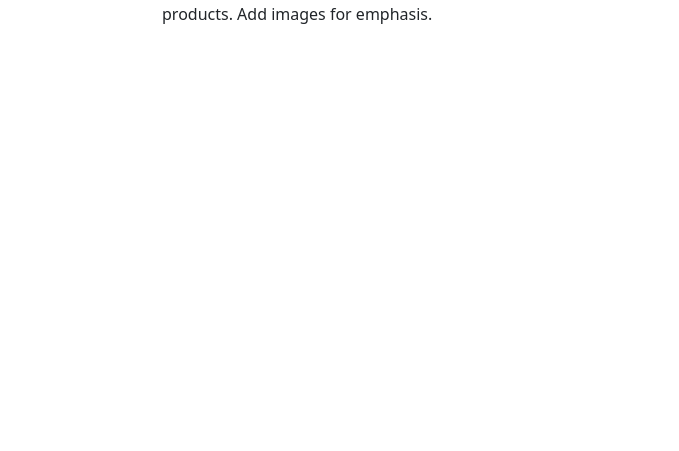
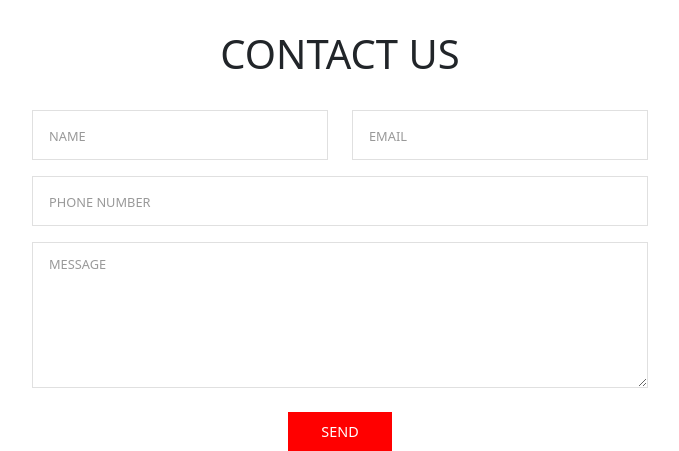
Before and after one commit to Vinayrk2/Avionics, a Python web app: template templates/index.html in a window 1280 px wide. Shown: the part 2024-2475 px from the top of the page, without its empty margins (300-979 px from the left). Before the commit the page ends 2048 px from the top, so only its background shows below. Run offline with Jinja, Linux system fonts and the light colour scheme; the template is opened without the code that fills it, so the values that code supplies are empty; some libraries are stand-ins or nearby versions.

```diff
--- a/templates/index.html
+++ b/templates/index.html
@@ -54,6 +54,35 @@
 .service-description{
     margin-top:7px;
     text-align:justify;
+}
+.form-control {
+    border-radius: 0;
+}
+.btn-danger {
+    background-color: #dc3545;
+    border-color: #dc3545;
+    border-radius: 0;
+}
+.form-control {
+    border-radius: 0;
+    border: 1px solid #e0e0e0;
+    padding: 0.75rem 1rem;
+}
+.form-control::placeholder {
+    color: #999999;
+    text-transform: uppercase;
+    font-size: 0.8rem;
+}
+.btn-danger {
+    background-color: #ff0000;
+    border-color: #ff0000;
+    border-radius: 0;
+    padding: 0.5rem 2rem;
+    font-size: 0.9rem;
+}
+h1 {
+    font-weight: normal;
+    margin-bottom: 2rem;
 }
     </style>
 </head>
@@ -136,27 +165,9 @@
     </div>
 
 
-    <div class="container mt-5">
-        <h1 class="text-center mb-4">SHOP EQUIPMENT BY CATEGORY</h1>
-        <div class="row">
-            <div class="col-md-6 mb-4">
-                <div class="category-box">
-                    <img src="/Avionics/images/recorder.jpg" alt="Communications Equipment" class="equipment-image" >
-                    <div class="category-label">
-                        <h2 class="h4 mb-0">COMMUNICATIONS</h2>
-                    </div>
-                </div>
-            </div>
-            <div class="col-md-6 mb-4">
-                <div class="category-box">
-                    <img src="/Avionics/images/compass.jpg" alt="Navigation Equipment" class="equipment-image">
-                    <div class="category-label">
-                        <h2 class="h4 mb-0 ml-2">NAVIGATIONS</h2>
-                    </div>
-                </div>
-            </div>
-        </div>
-    </div>
+
+
+    <div>
 
         <div class="container mt-5">
             <div class="row">
@@ -195,6 +206,56 @@
                 </div>
             </div>
         </div>
+    </div>
+
+    <div class="container mt-5">
+        <h1 class="text-center mb-4">SHOP EQUIPMENT BY CATEGORY</h1>
+        <div class="row">
+            <div class="col-md-6 mb-4">
+                <div class="category-box">
+                    <img src="/Avionics/images/recorder.jpg" alt="Communications Equipment" class="equipment-image" >
+                    <div class="category-label">
+                        <h2 class="h4 mb-0">COMMUNICATIONS</h2>
+                    </div>
+                </div>
+            </div>
+            <div class="col-md-6 mb-4">
+                <div class="category-box">
+                    <img src="/Avionics/images/compass.jpg" alt="Navigation Equipment" class="equipment-image">
+                    <div class="category-label">
+                        <h2 class="h4 mb-0 ml-2">NAVIGATIONS</h2>
+                    </div>
+                </div>
+            </div>
+        </div>
+    </div>
+
+    <div class="container-fluid mt-5">
+        <div class="row justify-content-center">
+            <div class="col-md-6">
+                <h1 class="text-center">CONTACT US</h1>
+                <form>
+                    <div class="row mb-3">
+                        <div class="col-md-6">
+                            <input type="text" class="form-control" id="name" placeholder="NAME">
+                        </div>
+                        <div class="col-md-6">
+                            <input type="email" class="form-control" id="email" placeholder="EMAIL">
+                        </div>
+                    </div>
+                    <div class="mb-3">
+                        <input type="tel" class="form-control" id="phone" placeholder="PHONE NUMBER">
+                    </div>
+                    <div class="mb-4">
+                        <textarea class="form-control" id="message" rows="5" placeholder="MESSAGE"></textarea>
+                    </div>
+                    <div class="text-center">
+                        <button type="submit" class="btn btn-danger">SEND</button>
+                    </div>
+                </form>
+            </div>
+        </div>
+    </div>
 
 </body>
 
```
Lines whose indentation alone changed are shown as unchanged.
